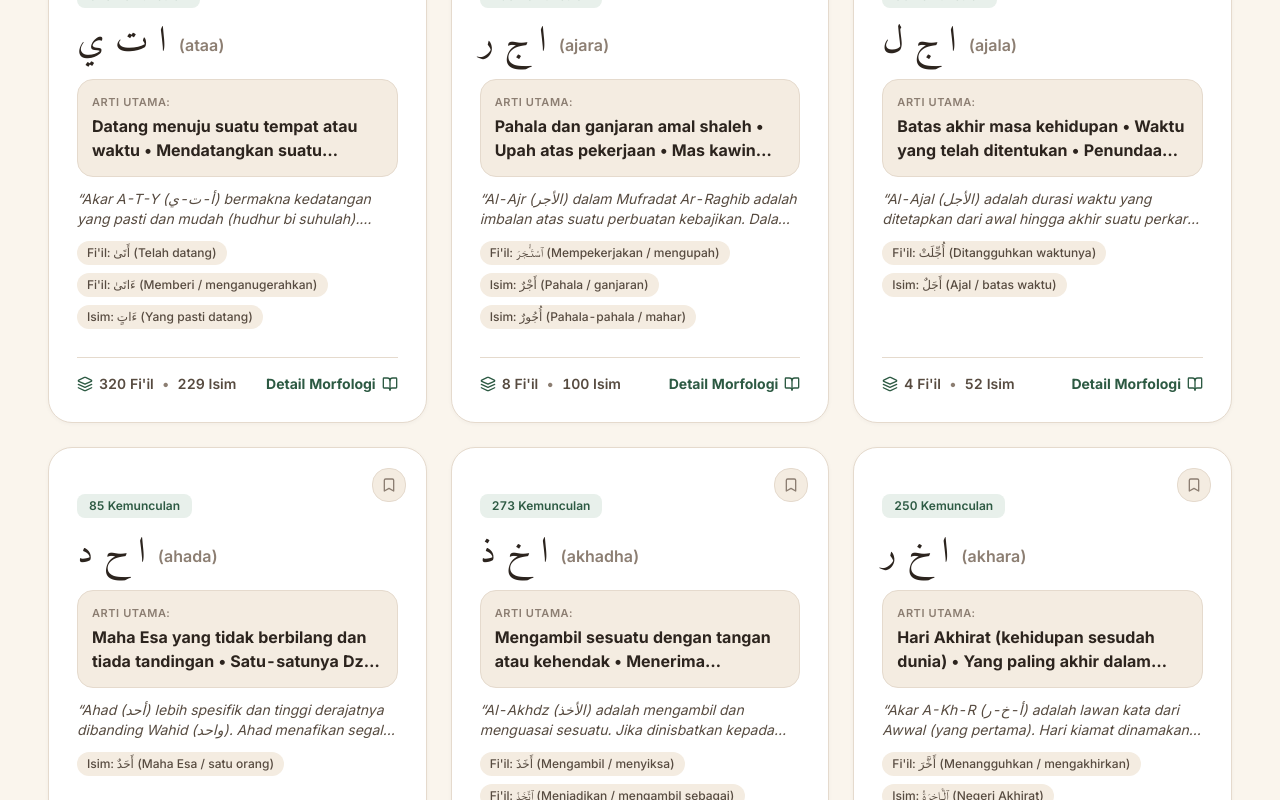
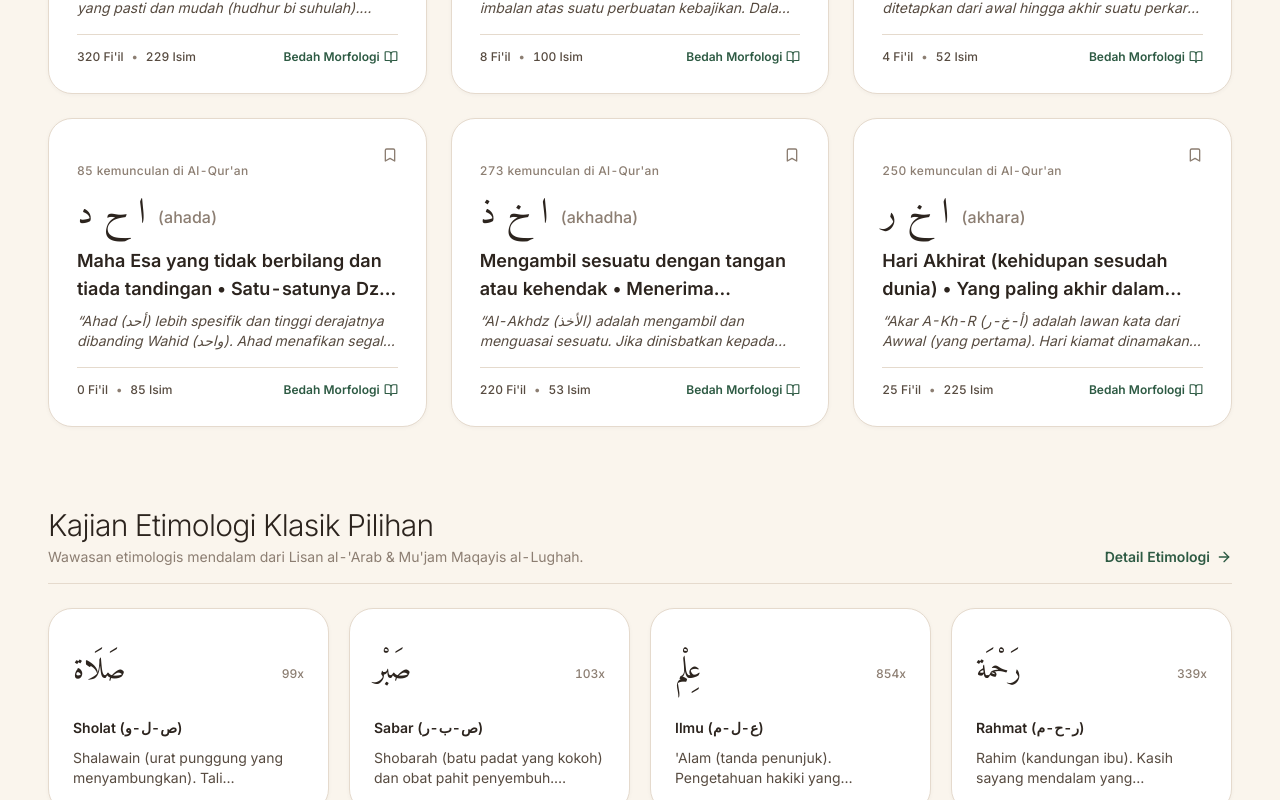
Before and after one commit to AIZATFIR/Qurabic-Indo, a Next.js app: page / in a window 1280 px wide. Shown: the part 1880-2680 px from the top of the page. Built offline with nearby package versions, Linux system fonts and the light colour scheme.

Commit message:
style: editorial-level refinement of typography, visual hierarchy, and quiet metadata

```diff
--- a/app/page.tsx
+++ b/app/page.tsx
@@ -87,15 +87,15 @@ export default function HomePage() {
           {/* Card 1: Mode Baca */}
           <Link
             href="/baca"
-            className="p-7 sm:p-8 rounded-3xl bg-canvas-surface border border-hairline shadow-subtle hover:shadow-hover hover:border-primary/40 transition-all group space-y-4"
+            className="p-7 sm:p-8 rounded-3xl bg-canvas-surface border border-hairline shadow-subtle hover:border-primary/40 transition-all group space-y-4"
           >
-            <div className="w-12 h-12 rounded-2xl bg-primary-subdued text-primary flex items-center justify-center group-hover:scale-105 transition-transform shadow-subtle">
-              <BookMarked className="w-6 h-6" />
+            <div className="w-11 h-11 rounded-2xl bg-primary-subdued text-primary flex items-center justify-center transition-transform group-hover:scale-105 shadow-subtle">
+              <BookMarked className="w-5 h-5" />
             </div>
-            <h3 className="text-lg sm:text-xl font-bold text-ink-primary group-hover:text-primary transition-colors font-sans">
+            <h3 className="text-lg font-semibold text-ink-primary group-hover:text-primary transition-colors font-sans">
               Mode Baca &amp; Bedah Kata
             </h3>
-            <p className="text-sm text-ink-mute leading-relaxed font-sans">
+            <p className="text-sm text-ink-mute leading-relaxed font-sans font-normal">
               Mushaf Al-Qur&apos;an interaktif dengan ukuran huruf nyaman. Klik kata manapun untuk membuka definisi, audio pelafalan, dan bedah akar kata.
             </p>
           </Link>
@@ -103,15 +103,15 @@ export default function HomePage() {
           {/* Card 2: Ayat Acak */}
           <Link
             href="/ayat-random"
-            className="p-7 sm:p-8 rounded-3xl bg-canvas-surface border border-hairline shadow-subtle hover:shadow-hover hover:border-primary/40 transition-all group space-y-4"
+            className="p-7 sm:p-8 rounded-3xl bg-canvas-surface border border-hairline shadow-subtle hover:border-primary/40 transition-all group space-y-4"
           >
-            <div className="w-12 h-12 rounded-2xl bg-primary-subdued text-primary flex items-center justify-center group-hover:scale-105 transition-transform shadow-subtle">
-              <Shuffle className="w-6 h-6" />
+            <div className="w-11 h-11 rounded-2xl bg-primary-subdued text-primary flex items-center justify-center transition-transform group-hover:scale-105 shadow-subtle">
+              <Shuffle className="w-5 h-5" />
             </div>
-            <h3 className="text-lg sm:text-xl font-bold text-ink-primary group-hover:text-primary transition-colors font-sans">
+            <h3 className="text-lg font-semibold text-ink-primary group-hover:text-primary transition-colors font-sans">
               Ayat Acak &amp; Tadabbur
             </h3>
-            <p className="text-sm text-ink-mute leading-relaxed font-sans">
+            <p className="text-sm text-ink-mute leading-relaxed font-sans font-normal">
               Inspirasi ayat Al-Qur&apos;an pilihan lengkap dengan audio murottal qari dan analisis kata perkata untuk tadabbur harian.
             </p>
           </Link>
@@ -119,15 +119,15 @@ export default function HomePage() {
           {/* Card 3: Katalog Morfologi */}
           <Link
             href="/morfologi"
-            className="p-7 sm:p-8 rounded-3xl bg-canvas-surface border border-hairline shadow-subtle hover:shadow-hover hover:border-primary/40 transition-all group space-y-4"
+            className="p-7 sm:p-8 rounded-3xl bg-canvas-surface border border-hairline shadow-subtle hover:border-primary/40 transition-all group space-y-4"
           >
-            <div className="w-12 h-12 rounded-2xl bg-primary-subdued text-primary flex items-center justify-center group-hover:scale-105 transition-transform shadow-subtle">
-              <Layers className="w-6 h-6" />
+            <div className="w-11 h-11 rounded-2xl bg-primary-subdued text-primary flex items-center justify-center transition-transform group-hover:scale-105 shadow-subtle">
+              <Layers className="w-5 h-5" />
             </div>
-            <h3 className="text-lg sm:text-xl font-bold text-ink-primary group-hover:text-primary transition-colors font-sans">
+            <h3 className="text-lg font-semibold text-ink-primary group-hover:text-primary transition-colors font-sans">
               Katalog Morfologi &amp; Akar Kata
             </h3>
-            <p className="text-sm text-ink-mute leading-relaxed font-sans">
+            <p className="text-sm text-ink-mute leading-relaxed font-sans font-normal">
               Indeks 154 akar kata Al-Qur&apos;an terorganisasi berdasarkan abjad hijaiyyah, frekuensi kemunculan, dan wazan Sharaf.
             </p>
           </Link>
@@ -186,53 +186,53 @@ export default function HomePage() {
             {/* Lemma 1 */}
             <Link
               href="/akar/s-l-w"
-              className="bg-canvas-surface p-6 rounded-3xl border border-hairline hover:border-primary/40 shadow-subtle hover:shadow-soft transition-all group space-y-2"
+              className="bg-canvas-surface p-6 rounded-3xl border border-hairline hover:border-primary/40 shadow-subtle transition-all group space-y-2.5"
             >
-              <div className="flex justify-between items-center">
-                <span className="text-3xl font-bold font-arabic text-ink-primary group-hover:text-primary transition-colors" dir="rtl">صَلَاة</span>
-                <span className="text-xs text-primary bg-primary-fixed px-2.5 py-0.5 rounded-md font-semibold font-sans">99x</span>
+              <div className="flex justify-between items-baseline">
+                <span className="text-3xl font-arabic text-ink-primary group-hover:text-primary transition-colors" dir="rtl">صَلَاة</span>
+                <span className="text-xs text-ink-mute font-medium font-sans">99x</span>
               </div>
-              <h4 className="text-sm font-bold text-ink-primary font-sans">Sholat (ص-ل-و)</h4>
-              <p className="text-xs sm:text-sm text-ink-mute line-clamp-2 font-sans leading-relaxed">Shalawain (urat punggung yang menyambungkan). Tali penyambung ruhani hamba dengan Sang Khaliq.</p>
+              <h4 className="text-sm font-semibold text-ink-primary font-sans">Sholat (ص-ل-و)</h4>
+              <p className="text-xs sm:text-sm text-ink-secondary line-clamp-2 font-sans leading-relaxed">Shalawain (urat punggung yang menyambungkan). Tali penyambung ruhani hamba dengan Sang Khaliq.</p>
             </Link>
 
             {/* Lemma 2 */}
             <Link
               href="/akar/s-b-r"
-              className="bg-canvas-surface p-6 rounded-3xl border border-hairline hover:border-primary/40 shadow-subtle hover:shadow-soft transition-all group space-y-2"
+              className="bg-canvas-surface p-6 rounded-3xl border border-hairline hover:border-primary/40 shadow-subtle transition-all group space-y-2.5"
             >
-              <div className="flex justify-between items-center">
-                <span className="text-3xl font-bold font-arabic text-ink-primary group-hover:text-primary transition-colors" dir="rtl">صَبْر</span>
-                <span className="text-xs text-primary bg-primary-fixed px-2.5 py-0.5 rounded-md font-semibold font-sans">103x</span>
+              <div className="flex justify-between items-baseline">
+                <span className="text-3xl font-arabic text-ink-primary group-hover:text-primary transition-colors" dir="rtl">صَبْر</span>
+                <span className="text-xs text-ink-mute font-medium font-sans">103x</span>
               </div>
-              <h4 className="text-sm font-bold text-ink-primary font-sans">Sabar (ص-ب-ر)</h4>
-              <p className="text-xs sm:text-sm text-ink-mute line-clamp-2 font-sans leading-relaxed">Shobarah (batu padat yang kokoh) dan obat pahit penyembuh. Ketabahan jiwa yang tidak goyah.</p>
+              <h4 className="text-sm font-semibold text-ink-primary font-sans">Sabar (ص-ب-ر)</h4>
+              <p className="text-xs sm:text-sm text-ink-secondary line-clamp-2 font-sans leading-relaxed">Shobarah (batu padat yang kokoh) dan obat pahit penyembuh. Ketabahan jiwa yang tidak goyah.</p>
             </Link>
 
             {/* Lemma 3 */}
             <Link
               href="/akar/a-l-m"
-              className="bg-canvas-surface p-6 rounded-3xl border border-hairline hover:border-primary/40 shadow-subtle hover:shadow-soft transition-all group space-y-2"
+              className="bg-canvas-surface p-6 rounded-3xl border border-hairline hover:border-primary/40 shadow-subtle transition-all group space-y-2.5"
             >
-              <div className="flex justify-between items-center">
-                <span className="text-3xl font-bold font-arabic text-ink-primary group-hover:text-primary transition-colors" dir="rtl">عِلْم</span>
-                <span className="text-xs text-primary bg-primary-fixed px-2.5 py-0.5 rounded-md font-semibold font-sans">854x</span>
+              <div className="flex justify-between items-baseline">
+                <span className="text-3xl font-arabic text-ink-primary group-hover:text-primary transition-colors" dir="rtl">عِلْم</span>
+                <span className="text-xs text-ink-mute font-medium font-sans">854x</span>
               </div>
-              <h4 className="text-sm font-bold text-ink-primary font-sans">Ilmu (ع-ل-م)</h4>
-              <p className="text-xs sm:text-sm text-ink-mute line-clamp-2 font-sans leading-relaxed">&apos;Alam (tanda penunjuk). Pengetahuan hakiki yang menyingkap kebenaran dan memberi arah jalan hidup.</p>
+              <h4 className="text-sm font-semibold text-ink-primary font-sans">Ilmu (ع-ل-م)</h4>
+              <p className="text-xs sm:text-sm text-ink-secondary line-clamp-2 font-sans leading-relaxed">&apos;Alam (tanda penunjuk). Pengetahuan hakiki yang menyingkap kebenaran dan memberi arah jalan hidup.</p>
             </Link>
 
             {/* Lemma 4 */}
             <Link
               href="/akar/r-h-m"
-              className="bg-canvas-surface p-6 rounded-3xl border border-hairline hover:border-primary/40 shadow-subtle hover:shadow-soft transition-all group space-y-2"
+              className="bg-canvas-surface p-6 rounded-3xl border border-hairline hover:border-primary/40 shadow-subtle transition-all group space-y-2.5"
             >
-              <div className="flex justify-between items-center">
-                <span className="text-3xl font-bold font-arabic text-ink-primary group-hover:text-primary transition-colors" dir="rtl">رَحْمَة</span>
-                <span className="text-xs text-primary bg-primary-fixed px-2.5 py-0.5 rounded-md font-semibold font-sans">339x</span>
+              <div className="flex justify-between items-baseline">
+                <span className="text-3xl font-arabic text-ink-primary group-hover:text-primary transition-colors" dir="rtl">رَحْمَة</span>
+                <span className="text-xs text-ink-mute font-medium font-sans">339x</span>
               </div>
-              <h4 className="text-sm font-bold text-ink-primary font-sans">Rahmat (ر-ح-م)</h4>
-              <p className="text-xs sm:text-sm text-ink-mute line-clamp-2 font-sans leading-relaxed">Rahim (kandungan ibu). Kasih sayang mendalam yang melindungi, memelihara, dan memberi kehidupan.</p>
+              <h4 className="text-sm font-semibold text-ink-primary font-sans">Rahmat (ر-ح-م)</h4>
+              <p className="text-xs sm:text-sm text-ink-secondary line-clamp-2 font-sans leading-relaxed">Rahim (kandungan ibu). Kasih sayang mendalam yang melindungi, memelihara, dan memberi kehidupan.</p>
             </Link>
           </div>
         </div>
--- a/components/RootCard.tsx
+++ b/components/RootCard.tsx
@@ -28,9 +28,9 @@ export default function RootCard({ root }: RootCardProps) {
     : root.etymologyNote;
 
   return (
-    <div className="group bg-canvas-surface border border-hairline rounded-3xl p-6 sm:p-7 shadow-subtle hover:shadow-soft hover:border-primary/40 transition-all duration-200 flex flex-col justify-between relative space-y-4">
+    <div className="group bg-canvas-surface border border-hairline rounded-3xl p-6 sm:p-7 shadow-subtle hover:border-primary/40 transition-all duration-200 flex flex-col justify-between relative space-y-4">
 
-      {/* Bookmark Button (YouTube / Modern UI standard saved ribbon) */}
+      {/* Bookmark Button (Quiet, subtle interaction) */}
       <button
         onClick={(e) => {
           e.preventDefault();
@@ -38,88 +38,58 @@ export default function RootCard({ root }: RootCardProps) {
           toggleBookmark(root.id);
         }}
         title={bookmarked ? 'Hapus dari Kata Tersimpan' : 'Simpan Kata Ini'}
-        className={`absolute top-5 right-5 p-2 rounded-2xl border transition-all z-10 ${
+        className={`absolute top-5 right-5 p-2 rounded-xl transition-colors z-10 ${
           bookmarked
-            ? 'bg-primary-subdued border-primary/30 text-primary shadow-subtle'
-            : 'bg-canvas-soft border-hairline text-ink-mute hover:text-primary hover:bg-canvas-surface'
+            ? 'text-primary'
+            : 'text-ink-mute hover:text-primary'
         }`}
       >
         <Bookmark className={`w-4 h-4 ${bookmarked ? 'fill-current' : ''}`} />
       </button>
 
-      <div>
-        {/* Occurrences Badge */}
-        <div className="inline-flex items-center space-x-1.5 px-3 py-1 bg-primary-subdued text-primary text-xs font-semibold rounded-lg mb-3 font-sans">
-          <span>{root.totalOccurrences} Kemunculan</span>
+      <div className="space-y-3">
+        {/* Quiet Scholarly Metadata (No loud badge pill) */}
+        <div className="text-xs text-ink-mute font-medium font-sans tracking-wide">
+          {root.totalOccurrences} kemunculan di Al-Qur&apos;an
         </div>
 
-        {/* Arabic Root & Title Link */}
-        <Link href={`/akar/${root.id}`} className="block group-hover:text-primary transition-colors">
-          <div className="flex items-baseline space-x-3 mb-3">
-            <h3 className="font-arabic text-3xl sm:text-4xl font-bold text-ink-primary group-hover:text-primary transition-colors" dir="rtl">
+        {/* Root Word & Transliteration */}
+        <Link href={`/akar/${root.id}`} className="block group-hover:text-primary transition-colors space-y-2">
+          <div className="flex items-baseline space-x-3">
+            <h3 className="font-arabic text-3xl sm:text-4xl font-semibold text-ink-primary group-hover:text-primary transition-colors" dir="rtl">
               {root.rootArabic}
             </h3>
-            <span className="text-base font-semibold text-ink-mute font-sans">
+            <span className="text-base font-medium text-ink-mute font-sans">
               ({root.rootLatin})
             </span>
           </div>
 
-          {/* Primary Definition Block */}
-          <div className="mb-3 p-3.5 rounded-2xl bg-canvas-soft border border-hairline space-y-1">
-            <span className="text-[11px] font-semibold text-ink-mute uppercase tracking-wider block font-sans">
-              Arti Utama:
-            </span>
-            <p className="text-sm sm:text-base font-bold text-ink-primary font-sans leading-snug line-clamp-2">
-              {primaryMeaning}
-            </p>
-          </div>
+          {/* Primary Meaning (Direct, prominent, no redundant 'ARTI UTAMA:' label) */}
+          <p className="text-base sm:text-lg font-semibold text-ink-primary font-sans leading-snug line-clamp-2">
+            {primaryMeaning}
+          </p>
 
-          {/* Etymology Description */}
-          <div className="text-xs sm:text-sm text-ink-secondary leading-relaxed line-clamp-2 mb-3 font-sans italic">
+          {/* Linguistic Evidence & Etymology */}
+          <p className="text-xs sm:text-sm text-ink-secondary leading-relaxed line-clamp-2 font-sans italic">
             &ldquo;{displayEtymology}&rdquo;
-          </div>
-
-          {/* Derivatives Preview Chips */}
-          {(root.verbs?.length > 0 || root.nouns?.length > 0) && (
-            <div className="flex flex-wrap gap-2 mb-3">
-              {root.verbs?.slice(0, 2).map((v, idx) => (
-                <span
-                  key={`v-${idx}`}
-                  className="px-2.5 py-1 rounded-xl bg-canvas-soft text-ink-secondary text-xs font-medium font-sans"
-                >
-                  Fi&apos;il: {v.arabic} ({v.meaningIndo})
-                </span>
-              ))}
-              {root.nouns?.slice(0, 2).map((n, idx) => (
-                <span
-                  key={`n-${idx}`}
-                  className="px-2.5 py-1 rounded-xl bg-canvas-soft text-ink-secondary text-xs font-medium font-sans"
-                >
-                  Isim: {n.arabic} ({n.meaningIndo})
-                </span>
-              ))}
-            </div>
-          )}
+          </p>
         </Link>
       </div>
 
-      {/* Derivatives Counter & Action Link */}
-      <div className="pt-4 border-t border-hairline flex items-center justify-between">
-        <div className="flex items-center space-x-2 text-xs sm:text-sm text-ink-mute font-sans">
-          <span className="flex items-center space-x-1.5">
-            <Layers className="w-4 h-4 text-primary" />
-            <span className="font-semibold text-ink-secondary">{root.verbsCount} Fi&apos;il</span>
-          </span>
+      {/* Morphology & Action Link */}
+      <div className="pt-3.5 border-t border-hairline flex items-center justify-between">
+        <div className="flex items-center space-x-2 text-xs font-medium text-ink-mute font-sans">
+          <span className="text-ink-secondary">{root.verbsCount} Fi&apos;il</span>
           <span>•</span>
-          <span className="font-semibold text-ink-secondary">{root.nounsCount} Isim</span>
+          <span className="text-ink-secondary">{root.nounsCount} Isim</span>
         </div>
 
         <Link
           href={`/akar/${root.id}`}
-          className="inline-flex items-center space-x-1.5 text-xs sm:text-sm font-bold text-primary hover:underline transition-colors"
+          className="inline-flex items-center space-x-1 text-xs font-semibold text-primary hover:underline transition-colors font-sans"
         >
-          <span>Detail Morfologi</span>
-          <BookOpen className="w-4 h-4" />
+          <span>Bedah Morfologi</span>
+          <BookOpen className="w-3.5 h-3.5" />
         </Link>
       </div>
 
```
Also changed, not shown: app/akar/[slug]/page.tsx (+13 -15 lines), components/EtymologyCard.tsx (+4 -4 lines), components/WordEtymologyModal.tsx (+8 -8 lines).
